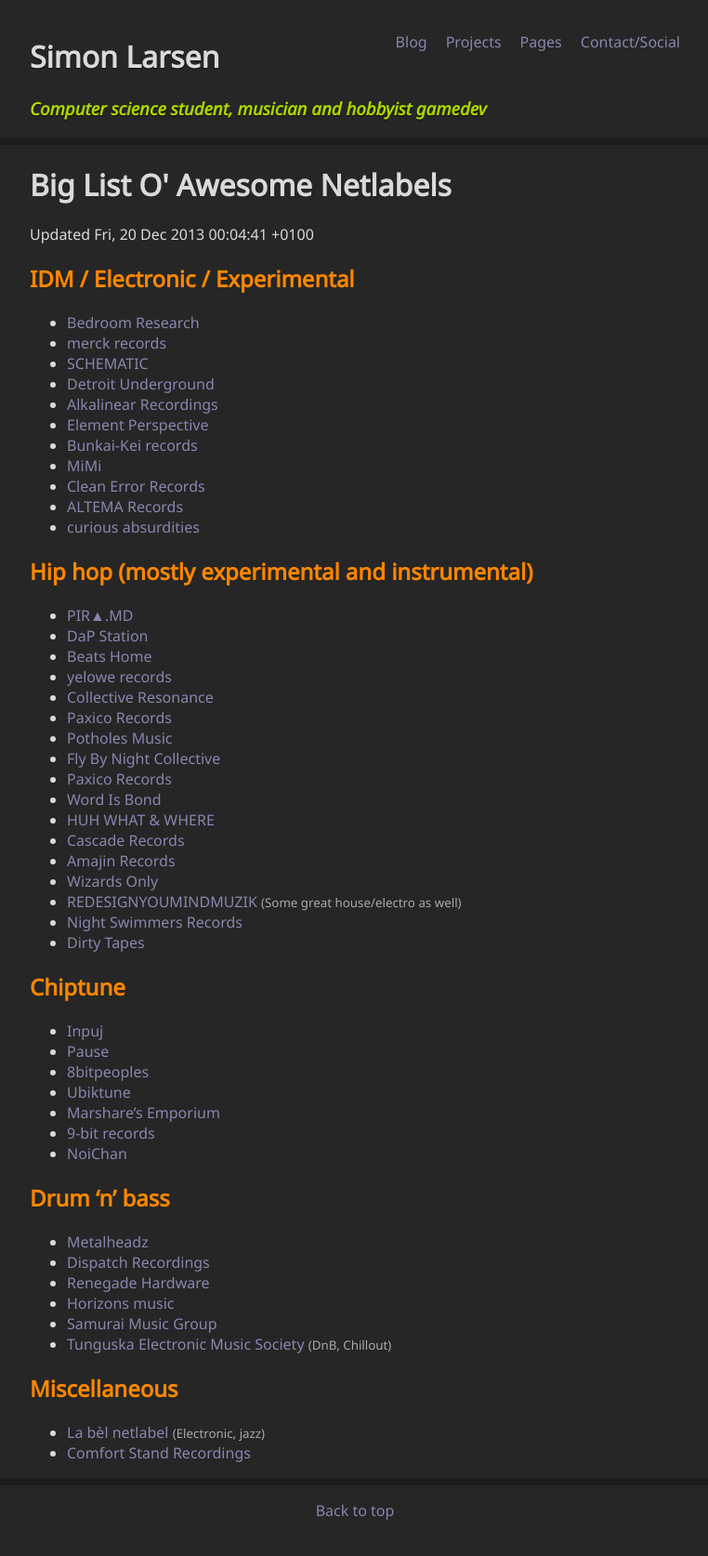
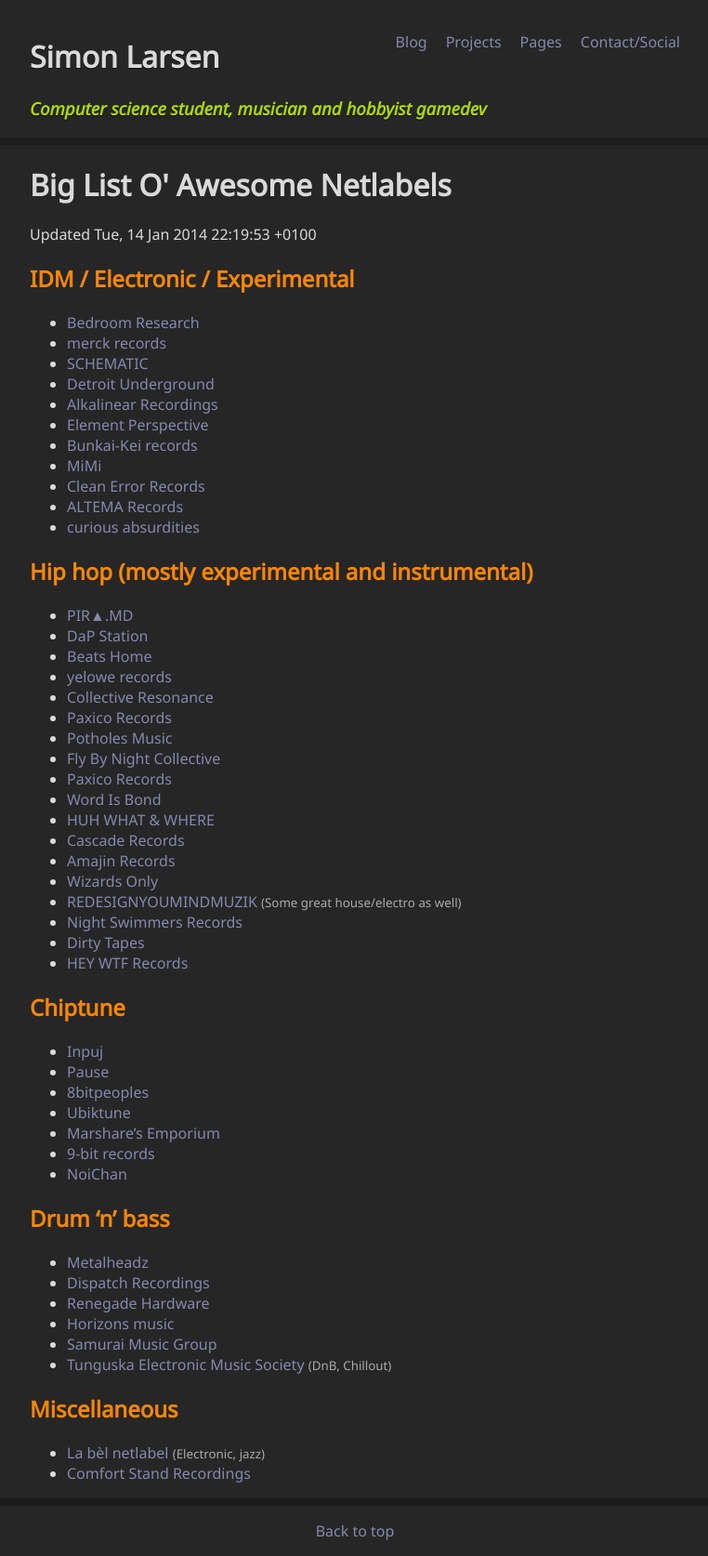
Before and after one commit to SimonLarsen/simonlarsen.github.io, a Jekyll site: the page built from pages/netlabels/index.md, in a window 1280 px wide. Shown: the whole page at 93% size, without its empty margins (258-1020 px from the left). Built offline with Jekyll 4.4.1, drawn with Linux system fonts in a browser that asks for light colours; before the commit the page ends 1652 px from its top, so only the background shows below that.

Commit message:
Added HEY WTF records to netlabel list

```diff
--- a/pages/netlabels/index.md
+++ b/pages/netlabels/index.md
@@ -2,7 +2,7 @@
 layout: default
 title: Big List O' Awesome Netlabels
 ---
-Updated Fri, 20 Dec 2013 00:04:41 +0100
+Updated Tue, 14 Jan 2014 22:19:53 +0100
 
 ## IDM / Electronic / Experimental ##
 
@@ -37,6 +37,7 @@
 * [REDESIGNYOUMINDMUZIK](http://redesignyourmindmuzik.bandcamp.com/) <small>(Some great house/electro as well)</small>
 * [Night Swimmers Records](http://nightswimmers.bandcamp.com/)
 * [Dirty Tapes](http://dirtytapes.bandcamp.com/)
+* [HEY WTF Records](http://heywtfrecords.bandcamp.com/)
 
 ## Chiptune ##
 
```
